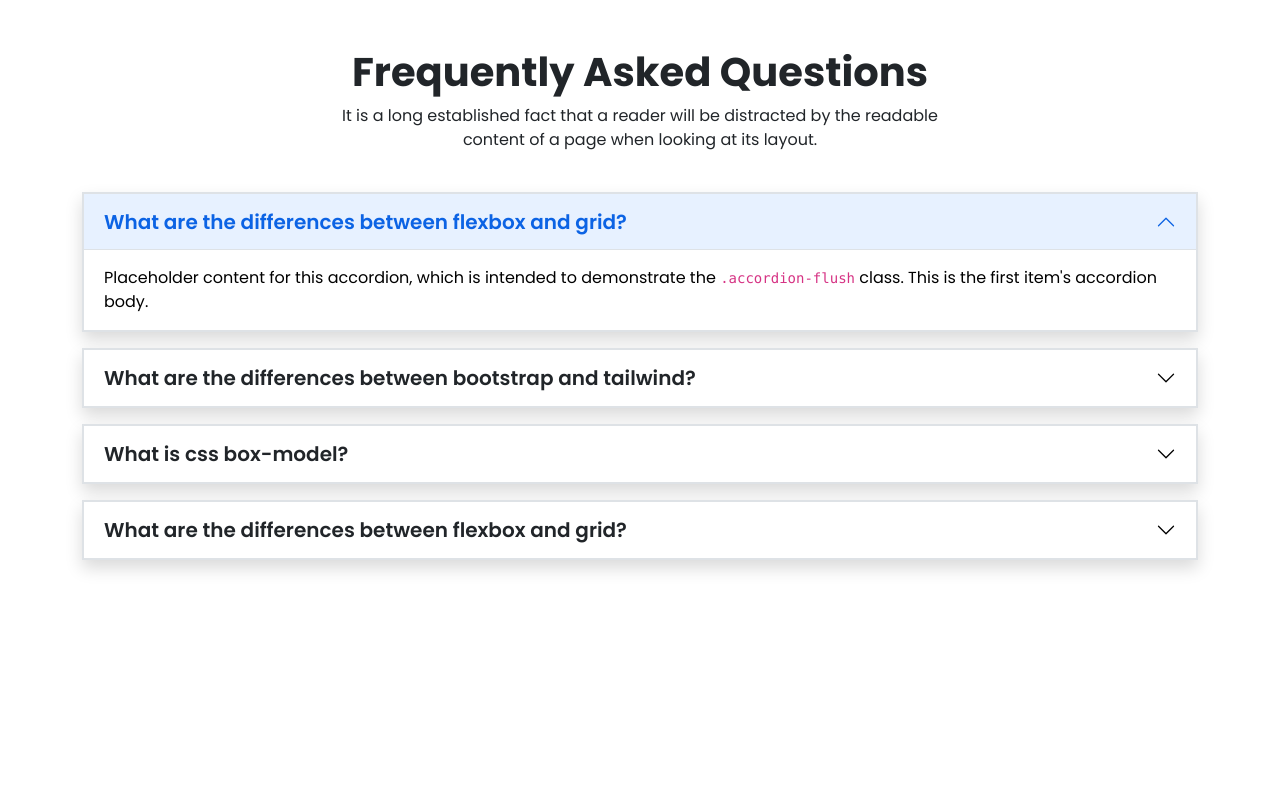
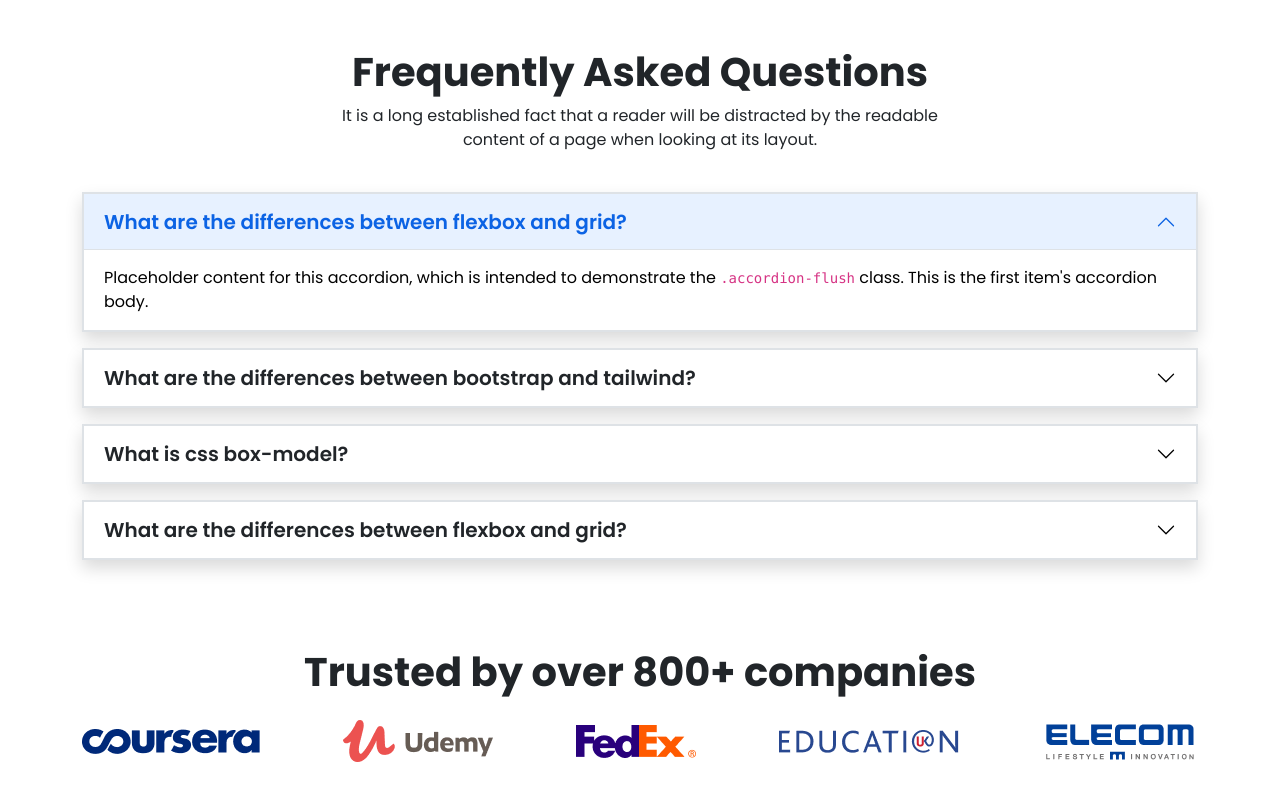
Before and after one commit to aminuls/Education-with-Tech, a plain HTML site: page index.html in a window 1280 px wide. Shown: the part 3689-4499 px from the top of the page. Before the commit the page ends 4289 px from the top, so only its background shows below. Drawn offline with nearby package versions, Linux system fonts and the light colour scheme.

Commit message:
comapnies card added

```diff
--- a/index.html
+++ b/index.html
@@ -540,6 +540,22 @@
                 <!-- Question accordion End -->
             </div>
         </section>
+        <section class="d-none d-lg-block">
+            <div class="container px-lg-0 mt-5 d-flex align-items-center flex-column">
+                <div class="text-center">
+                    <h1 class="fw-bold">Trusted by over 800+ companies</h1>
+                </div>
+                <!-- Companies card Start -->
+                <div class="d-flex align-items-center justify-content-between container-fluid py-3 pb-5">
+                    <div><img src="./images/company/company-1.png" alt="company-1"></div>
+                    <div><img src="./images/company/company-2.png" alt="company-2"></div>
+                    <div><img src="./images/company/company-3.png" alt="company-3"></div>
+                    <div><img src="./images/company/company-4.png" alt="company-4"></div>
+                    <div><img src="./images/company/company-5.png" alt="company-5"></div>
+                </div>
+                <!-- Companies card End -->
+            </div>
+        </section>
 
     </main>
 
```
